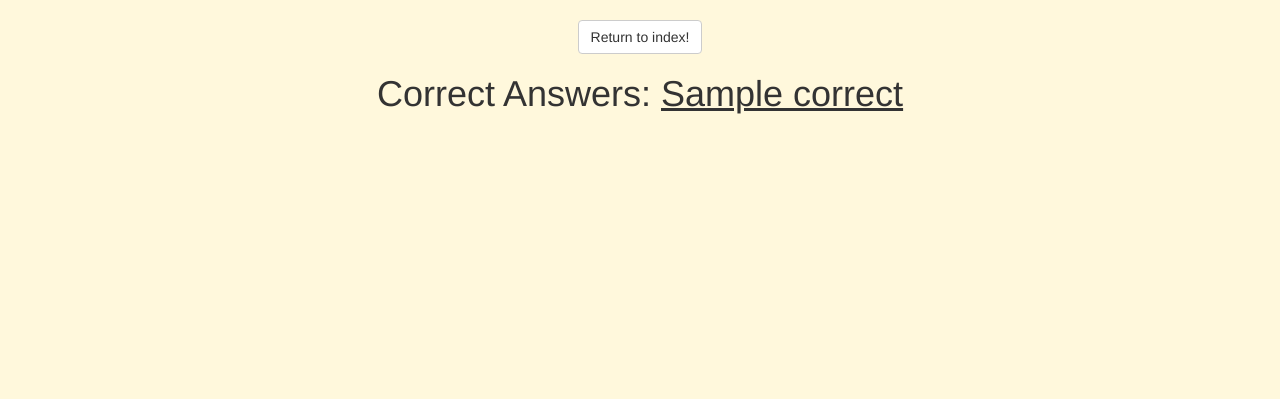
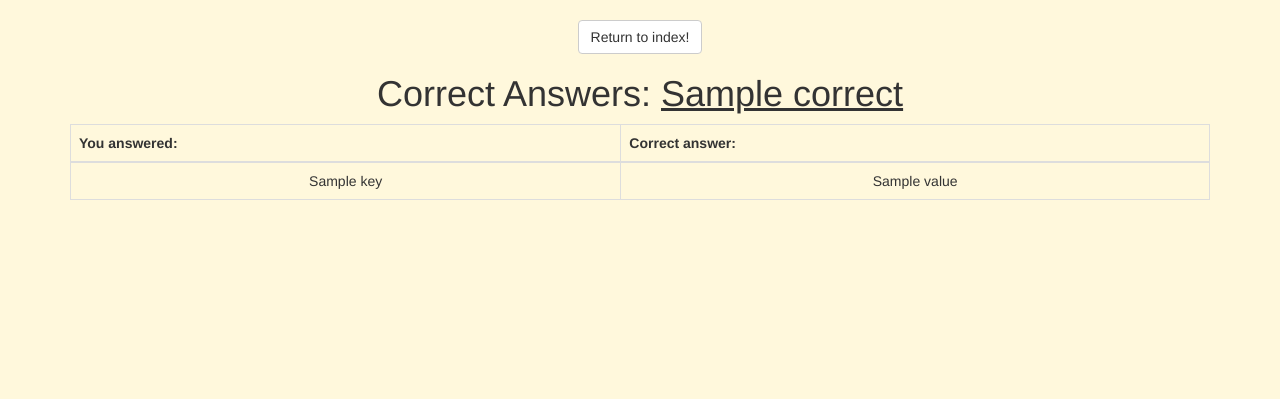
Before and after one commit to Chris-Wijgh/Trivia-Project-Web-ProgIK, a Flask app: template trivia/templates/end.html in a window 1280 px wide. Shown: the part 52-451 px from the top of the page. Run offline with Flask 2, Linux system fonts and the light colour scheme; the template is opened without the code that fills it: most values are stand-ins (such as "Sample title", 1, 10 or a date in 2020); some libraries are stand-ins or nearby versions.

Commit message:
added a dict so the user can see what he/she answered in end.html

```diff
--- a/trivia/application.py
+++ b/trivia/application.py
@@ -139,17 +139,21 @@ def result():
     form = request.form
 
     # if user did not answer all questions, flash an error
-    if len(form) < 9:
+    if len(form) < 10:
         flash("You need to answer all questions before submitting")
         return redirect(url_for("questions"))
 
+    allanswers = {}
+
     # compare the answers
-    for i in range(len(form)):
+    for i in range(10):
+        answered = form[str(i)]
 
-        answered = form[str(i)]
+        # create dict for all answers so the user can see what he/she answered
+        allanswers[answered] = correct_answers[i]['correct_answer']
+
         if correct_answers[i]['correct_answer'] == answered:
-            correct = correct+1
-
+            correct = correct + 1
 
     beantwoord_raw = db.execute("SELECT vragen_beantwoord FROM stats WHERE user_id=:user_id", user_id=session["user_id"])
     beantwoord = beantwoord_raw[0]['vragen_beantwoord']
@@ -167,7 +171,7 @@ def result():
     db.execute("DELETE FROM questions")
 
     # return the number of correct answers
-    return render_template('end.html', correct=correct)
+    return render_template('end.html', correct=correct, allanswers=allanswers)
 
 
 @app.route("/top10", methods=["GET"])
--- a/trivia/templates/end.html
+++ b/trivia/templates/end.html
@@ -8,5 +8,20 @@
 <link rel="stylesheet" type="text/css" href="./static/styles.css" />
 <a href="{{ url_for('index') }}" class="btn btn-default">Return to index!</a>
 <h1>Correct Answers: <u>{{ correct }}</u></h1>
+    <table class="table table-bordered">
+            <thead>
+                <th>You answered:</th>
+                <th>Correct answer:</th>
+            </thead>
+            <tbody>
+                {% for key, value in allanswers.items() %}
+                    <tr>
+                        <td>{{ key }}</td>
+                        <td>{{ value }}</td>
+
+                    </tr>
+                {% endfor %}
+            </tbody>
+
 
 {% endblock %}
--- a/trivia/templates/questions.html
+++ b/trivia/templates/questions.html
@@ -7,7 +7,7 @@
 {% block main %}
 <link rel="stylesheet" type="text/css" href="./static/styles.css" />
     <form action='/result' method='POST'>
-        {% for i in range(9) %}
+        {% for i in range(10) %}
           <li>
             <h2>{{ dbquestions[i]['question'] }} </h2>
             <!--  New ul with class of 'courses' -->
```
